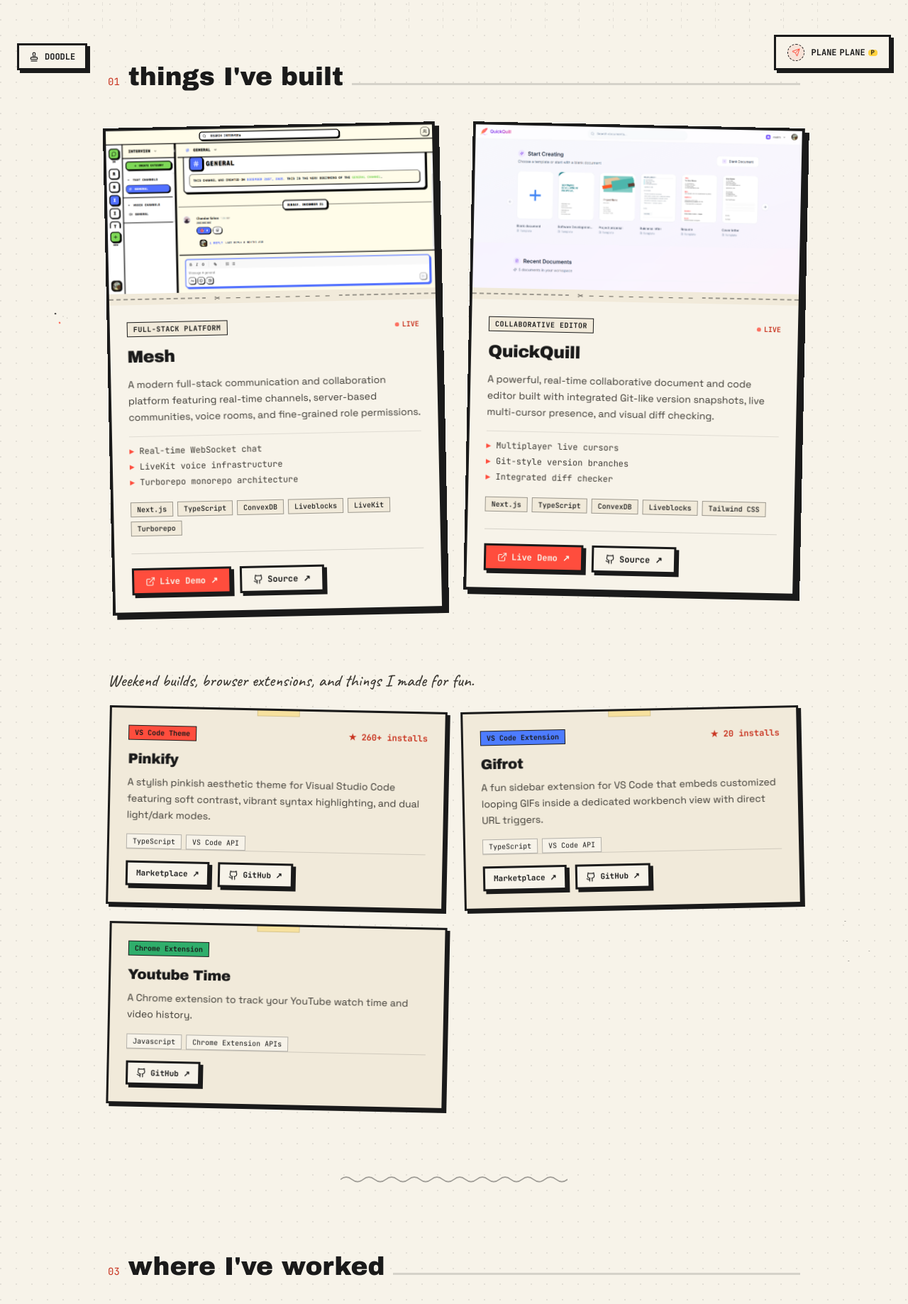
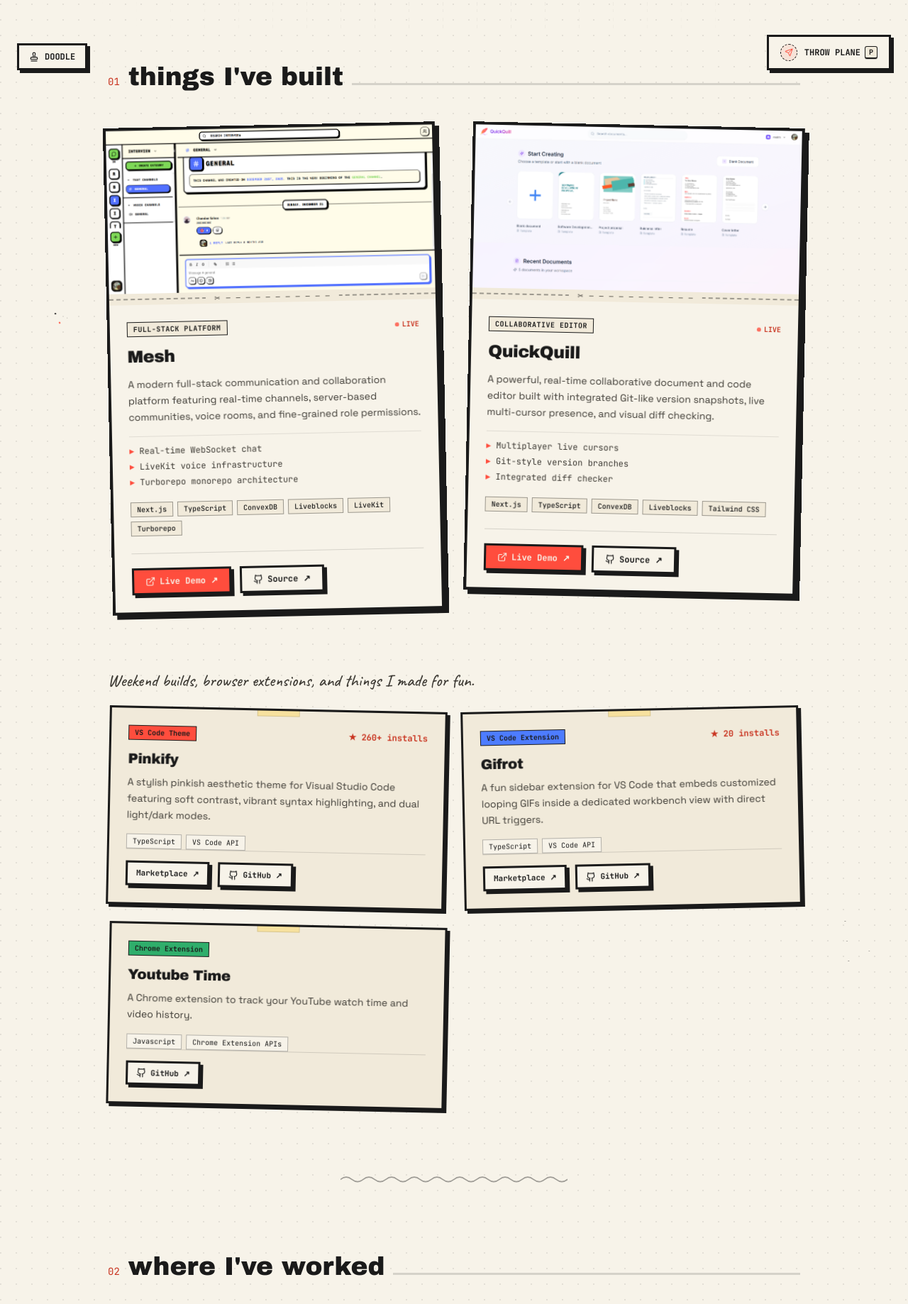
Before and after one commit to chandanSahoo-cs/portfolio, a Next.js app: page / in a window 1280 px wide. Shown: the part 677-2515 px from the top of the page at 71% size. Built offline with nearby package versions, Linux system fonts and the light colour scheme.

Commit message:
correct numbers and fix key icon

```diff
--- a/components/CompetitiveSection.tsx
+++ b/components/CompetitiveSection.tsx
@@ -35,7 +35,7 @@
   return (
     <section id="competitive" className="mx-auto max-w-5xl px-6 py-20">
       <SectionLabel
-        index="05"
+        index="04"
         title="competitive coding"
         accent="var(--leaf)"
       />
--- a/components/ExperienceSection.tsx
+++ b/components/ExperienceSection.tsx
@@ -7,14 +7,14 @@
     role: "Software Developer Intern",
     org: "Tata Power-DDL",
     period: "June, 2026 - July, 2026",
-    desc: " Built a graph-based request clubbing system using Disjoint Set Union (Union-Find) to consolidate shutdown requests across connected electrical zones",
+    desc: "Built a graph-based request clubbing system using Disjoint Set Union (Union-Find) to consolidate shutdown requests across connected electrical zones.",
   },
 ];
 
 export default function ExperienceSection() {
   return (
     <section id="experience" className="mx-auto max-w-5xl px-6 py-20">
-      <SectionLabel index="03" title="where I've worked" />
+      <SectionLabel index="02" title="where I've worked" />
       <SeeMore
         initialCount={3}
         items={EXPERIENCE}
--- a/components/HeroSection.tsx
+++ b/components/HeroSection.tsx
@@ -10,7 +10,7 @@
       {/* Incomplete, borderless graph grid pattern behind Name & Stickman */}
       <div
         aria-hidden="true"
-        className="pointer-events-none absolute -inset-x-8 -inset-y-8 -z-10 overflow-hidden gradient(ellipse_at_50%_45%,black_40%,rgba(0,0,0,0.5)_68%,transparent_92%)]"
+        className="pointer-events-none absolute -inset-x-8 -inset-y-8 -z-10 overflow-hidden [mask-image:radial-gradient(ellipse_at_50%_45%,black_40%,rgba(0,0,0,0.5)_68%,transparent_92%)]"
       >
         <svg
           className="h-full w-full opacity-100"
@@ -105,7 +105,7 @@
           src="/drinking-coffee.png"
           width="480"
           height="550"
-          className="max-w-70 sm:max-w-90 md:max-w-105 h-auto object-contain"
+          className="max-w-[280px] sm:max-w-[360px] md:max-w-[420px] h-auto object-contain"
           priority
         />
       </div>
--- a/components/PlaneLauncher.tsx
+++ b/components/PlaneLauncher.tsx
@@ -283,13 +283,11 @@
           </span>
 
           <div className="text-left">
-            <div className="flex items-center gap-1 leading-none">
-              <span className="hidden xs:inline">THROW</span>
-              <span className="xs:hidden">PLANE</span>
-              <span className="hidden sm:inline">PLANE</span>
-              <span className="hidden sm:inline rounded bg-sticky px-1 py-0.2 text-[9px] text-ink">
+            <div className="flex items-center gap-1.5 leading-none">
+              <span>THROW PLANE</span>
+              <kbd className="inline-flex h-[18px] min-w-[18px] items-center justify-center rounded-[3px] border border-ink border-b-[2.5px] bg-paper-alt px-1 font-mono text-[10px] font-bold text-ink shadow-[0_1px_0_0_rgba(26,26,26,0.2)] transition-transform group-hover:scale-105 group-active:translate-y-[1px] group-active:border-b">
                 P
-              </span>
+              </kbd>
             </div>
             {launchCount > 0 && (
               <span className="hidden sm:block font-mono text-[9px] text-ink-soft">
--- a/components/ProfileSection.tsx
+++ b/components/ProfileSection.tsx
@@ -27,7 +27,7 @@
 export default function ProfileSection() {
   return (
     <section id="profiles" className="mx-auto max-w-5xl px-6 py-20">
-      <SectionLabel index="08" title="find me elsewhere" />
+      <SectionLabel index="05" title="find me elsewhere" />
       <div className="mt-10 grid gap-5 sm:grid-cols-2">
         {PROFILES.map((p, i) => (
           <Reveal key={p.label} rotate={i % 2 === 0 ? -1 : 1} delay={i * 70}>
--- a/components/SkillsSection.tsx
+++ b/components/SkillsSection.tsx
@@ -14,7 +14,7 @@
 export default function SkillsSection() {
   return (
     <section id="skills" className="mx-auto max-w-5xl px-6 py-20">
-      <SectionLabel index="04" title="toolbox" />
+      <SectionLabel index="03" title="toolbox" />
       <div className="mt-10 grid gap-6 sm:grid-cols-2 md:grid-cols-4">
         {SKILLS.map((s, i) => (
           <Reveal key={s.group} rotate={i % 2 === 0 ? 1 : -1} delay={i * 70}>
```
Also changed, not shown: app/page.tsx (+2 -44 lines), components/ProjectSection.tsx (+21 -15 lines).
